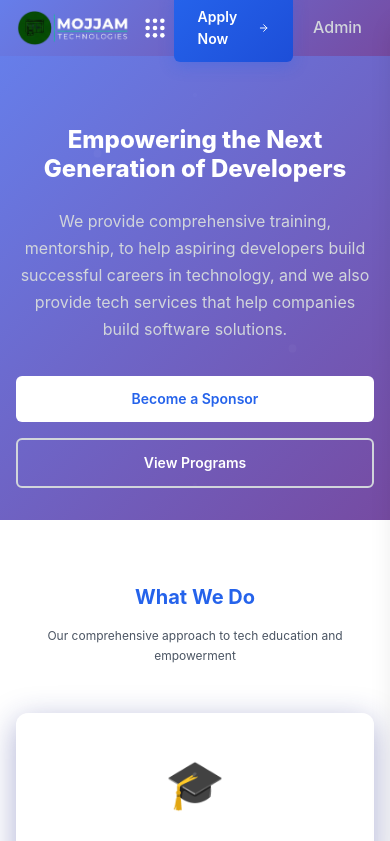
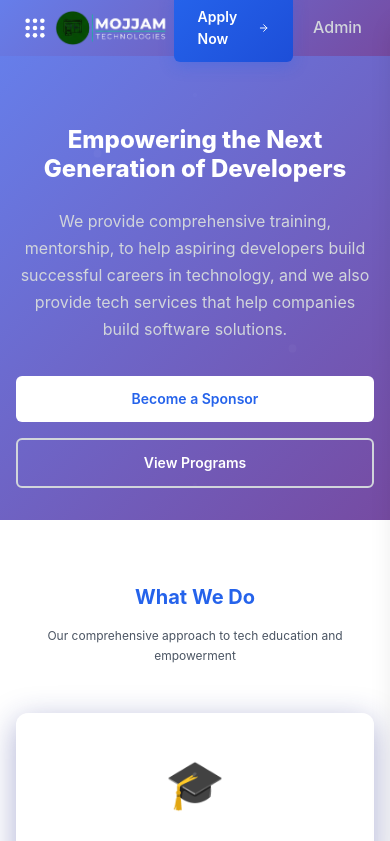
Before and after one commit to mojjam07/mojjamtech, a React (Vite) app: page / in a window 390 px wide. Shown: the top 841 px of the page. Built offline with nearby package versions, Linux system fonts and the light colour scheme.

Commit message:
moved toggle button to the left on landing

```diff
--- a/src/components/Header.css
+++ b/src/components/Header.css
@@ -420,16 +420,35 @@
     display: none;
   }
 
-  .header-actions {
-    display: none;
-  }
-
   .mobile-menu-btn {
     display: flex;
   }
 
   .nav-mobile {
     display: block;
+  }
+
+  /* Show header actions on mobile - order matters for layout */
+  .header-actions {
+    display: flex;
+    align-items: center;
+    gap: var(--spacing-2);
+  }
+
+  /* Style admin link for mobile */
+  .nav-link-admin-wrapper {
+    display: flex;
+    align-items: center;
+  }
+
+  .nav-link-admin {
+    font-size: var(--font-size-xs);
+    padding: var(--spacing-2) var(--spacing-3);
+  }
+
+  /* Hide CTA button on mobile to save space */
+  .btn-header-cta {
+    display: none;
   }
 }
 
--- a/src/components/Header.jsx
+++ b/src/components/Header.jsx
@@ -43,6 +43,26 @@ function Header() {
       <div className="header-glow"></div>
       <div className="container">
         <div className="header-content">
+          {/* Mobile Menu Button - Now on the LEFT side */}
+          <button
+            className={`mobile-menu-btn ${isMenuOpen ? 'active' : ''}`}
+            onClick={toggleMenu}
+            aria-label="Toggle menu"
+            aria-expanded={isMenuOpen}
+          >
+            <svg xmlns="http://www.w3.org/2000/svg" viewBox="0 0 24 24" fill="currentColor" className="menu-icon">
+              <circle cx="4" cy="4" r="2.5" />
+              <circle cx="12" cy="4" r="2.5" />
+              <circle cx="20" cy="4" r="2.5" />
+              <circle cx="4" cy="12" r="2.5" />
+              <circle cx="12" cy="12" r="2.5" />
+              <circle cx="20" cy="12" r="2.5" />
+              <circle cx="4" cy="20" r="2.5" />
+              <circle cx="12" cy="20" r="2.5" />
+              <circle cx="20" cy="20" r="2.5" />
+            </svg>
+          </button>
+
           {/* Logo */}
           <Link to="/" className="logo" onClick={closeMenu}>
             <div className="logo-container">
@@ -133,26 +153,6 @@ function Header() {
               <span className="nav-link nav-link-admin">Admin</span>
             </Link>
           </div>
-
-          {/* Mobile Menu Button */}
-          <button
-            className={`mobile-menu-btn ${isMenuOpen ? 'active' : ''}`}
-            onClick={toggleMenu}
-            aria-label="Toggle menu"
-            aria-expanded={isMenuOpen}
-          >
-            <svg xmlns="http://www.w3.org/2000/svg" viewBox="0 0 24 24" fill="currentColor" className="menu-icon">
-              <circle cx="4" cy="4" r="2.5" />
-              <circle cx="12" cy="4" r="2.5" />
-              <circle cx="20" cy="4" r="2.5" />
-              <circle cx="4" cy="12" r="2.5" />
-              <circle cx="12" cy="12" r="2.5" />
-              <circle cx="20" cy="12" r="2.5" />
-              <circle cx="4" cy="20" r="2.5" />
-              <circle cx="12" cy="20" r="2.5" />
-              <circle cx="20" cy="20" r="2.5" />
-            </svg>
-          </button>
 
           {/* Mobile Navigation */}
           <nav className={`nav-mobile ${isMenuOpen ? 'nav-open' : ''}`}>
```
